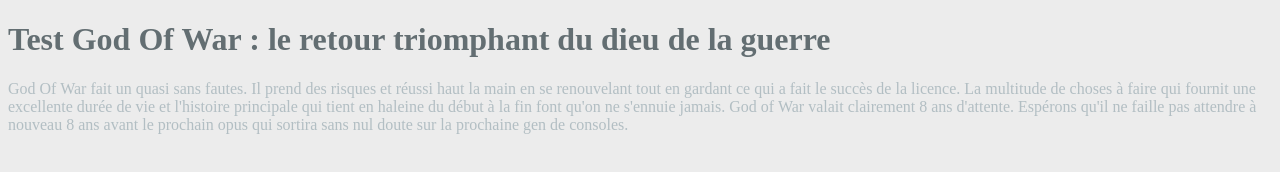
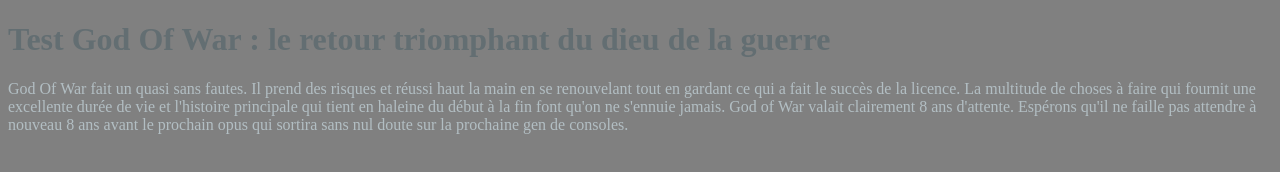
Before and after one commit to yassineBenHassoun/poe-2019, a plain HTML site: page src/index.html in a window 1280 px wide. Drawn offline with Linux system fonts and the light colour scheme.

Commit message:
edited CSS - Responsive

```diff
--- a/src/style.css
+++ b/src/style.css
@@ -1,8 +1,18 @@
 body {
-  background-color: #ececec;
+  background-color: #ffffff;
   color:#b2bec3;
 }
 
 h1 {
   color: #636e72
 }
+
+/** Desktop **/
+
+@media screen and (min-width: 40em) {
+
+  body {
+    background-color: #808080;
+  }
+
+}
```
